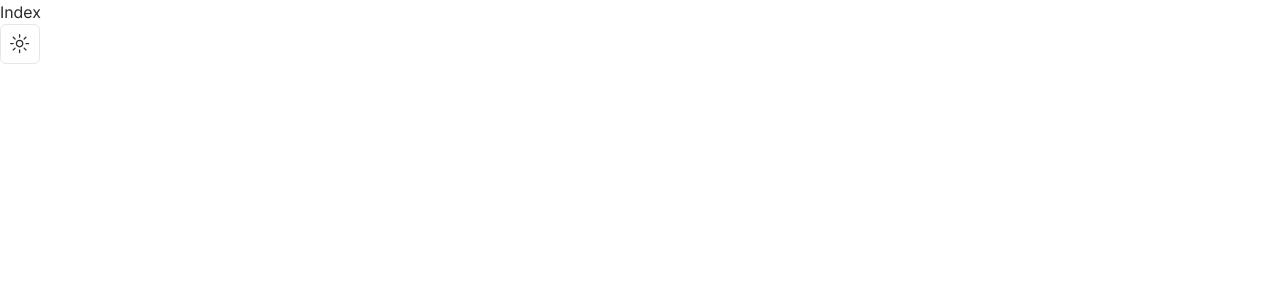
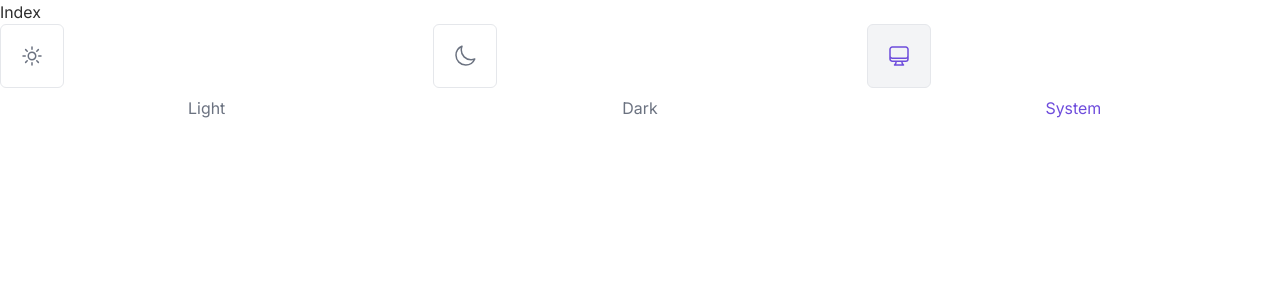
Before and after one commit to sohankancherla/pixolve-web, a Next.js app: page / in a window 1280 px wide. Shown: the top 300 px of the page. Built offline with nearby package versions, Linux system fonts and the light colour scheme.

Commit message:
Add a theme select in the settings

```diff
--- a/app/dashboard/settings/[[...settings]]/page.tsx
+++ b/app/dashboard/settings/[[...settings]]/page.tsx
@@ -8,6 +8,7 @@ import { UserProfile } from '@clerk/nextjs';
 import { dark } from '@clerk/themes';
 
 import { GearFilled } from '@/components/icons/gear';
+import ModeToggle from '@/components/mode-toggle';
 
 import { lightTheme, darkTheme } from '@/lib/colors';
 
@@ -55,13 +56,13 @@ export default function ProfilePage() {
       <UserProfile.Page
         label="Settings"
         labelIcon={<GearFilled />}
-        url="/dashboard/settings/settings"
+        url="/settings"
       >
         <h1 className="clerk-h1 sm:mt-7 ">Settings</h1>
         <div className="clerk-section">
           <p className="clerk-section-title">Appearance</p>
           <div className="clerk-section-content">
-            <p>Dark Mode</p>
+            <ModeToggle />
           </div>
         </div>
       </UserProfile.Page>
--- a/components/mode-toggle.tsx
+++ b/components/mode-toggle.tsx
@@ -1,40 +1,73 @@
 'use client';
 
 import * as React from 'react';
-import { MoonIcon, SunIcon } from '@radix-ui/react-icons';
+
 import { useTheme } from 'next-themes';
 
+import {
+  ComputerDesktopIcon,
+  MoonIcon,
+  SunIcon,
+} from '@heroicons/react/24/outline';
+
 import { Button } from '@/components/ui/button';
-import {
-  DropdownMenu,
-  DropdownMenuContent,
-  DropdownMenuItem,
-  DropdownMenuTrigger,
-} from '@/components/ui/dropdown-menu';
+
+import { cn } from '@/lib/utils';
+
+const modes = [
+  {
+    name: 'Light',
+    icon: SunIcon,
+  },
+  {
+    name: 'Dark',
+    icon: MoonIcon,
+  },
+  {
+    name: 'System',
+    icon: ComputerDesktopIcon,
+  },
+];
 
 export default function ModeToggle() {
-  const { setTheme } = useTheme();
+  const { setTheme, theme } = useTheme();
 
   return (
-    <DropdownMenu>
-      <DropdownMenuTrigger asChild>
-        <Button variant="outline" size="icon">
-          <SunIcon className="h-[1.2rem] w-[1.2rem] rotate-0 scale-100 transition-all dark:-rotate-90 dark:scale-0" />
-          <MoonIcon className="absolute h-[1.2rem] w-[1.2rem] rotate-90 scale-0 transition-all dark:rotate-0 dark:scale-100" />
-          <span className="sr-only">Toggle theme</span>
-        </Button>
-      </DropdownMenuTrigger>
-      <DropdownMenuContent align="end">
-        <DropdownMenuItem onClick={() => setTheme('light')}>
-          Light
-        </DropdownMenuItem>
-        <DropdownMenuItem onClick={() => setTheme('dark')}>
-          Dark
-        </DropdownMenuItem>
-        <DropdownMenuItem onClick={() => setTheme('system')}>
-          System
-        </DropdownMenuItem>
-      </DropdownMenuContent>
-    </DropdownMenu>
+    <div className="grid grid-cols-3 gap-x-5 gap-y-2 text-center text-muted-foreground">
+      {modes.map((mode) => {
+        const Icon = mode.icon;
+
+        return (
+          <Button
+            key={mode.name}
+            variant="outline"
+            className={cn(
+              'h-16 w-16 group/button',
+              theme === mode.name.toLowerCase()
+                ? 'bg-accent'
+                : 'hover:bg-accent/50',
+            )}
+            onClick={() => setTheme(mode.name.toLowerCase())}
+          >
+            <Icon
+              className={cn(
+                'h-6 w-6',
+                theme === mode.name.toLowerCase()
+                  ? 'stroke-primary'
+                  : 'stroke-muted-foreground sm:group-hover/button:-translate-y-1 sm:transistion-all sm:duration-300 ease-in-out sm:motion-reduce:group-hover/button:translate-x-0',
+              )}
+            />
+          </Button>
+        );
+      })}
+      {modes.map((mode) => (
+        <p
+          key={mode.name}
+          className={cn(theme === mode.name.toLowerCase() && 'text-primary')}
+        >
+          {mode.name}
+        </p>
+      ))}
+    </div>
   );
 }
--- a/package.json
+++ b/package.json
@@ -12,6 +12,7 @@
     "@clerk/elements": "^0.10.1",
     "@clerk/nextjs": "^5.2.1",
     "@clerk/themes": "^2.1.10",
+    "@headlessui/react": "^2.1.2",
     "@heroicons/react": "^2.1.3",
     "@hookform/resolvers": "^3.6.0",
     "@radix-ui/react-dialog": "^1.0.5",
--- a/styles/globals.css
+++ b/styles/globals.css
@@ -124,8 +124,15 @@
   padding: 0.375rem 0px;
   gap: 0.25rem;
   font-weight: 500;
+  line-height: 1.38462;
   width: 16.5rem;
   align-self: self-start;
+}
+
+@media (max-width: 62em) {
+  .clerk-section-title {
+    padding: 0px;
+  }
 }
 
 .clerk-section-content {
```
Also changed, not shown: 1 other file (tests, documents, lock files or other folders).
